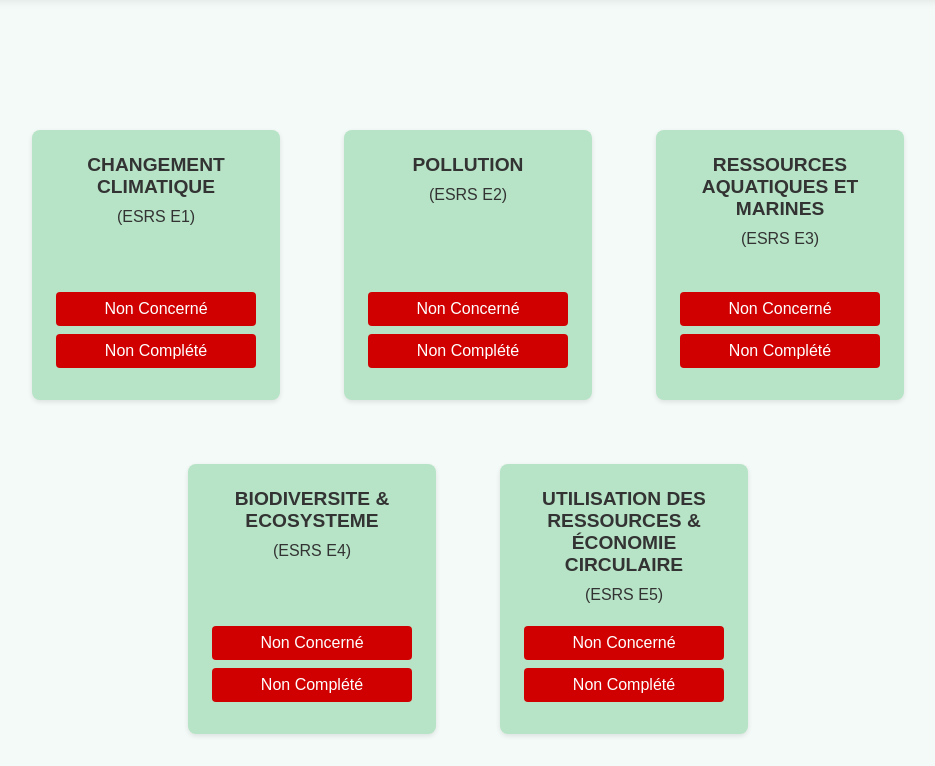
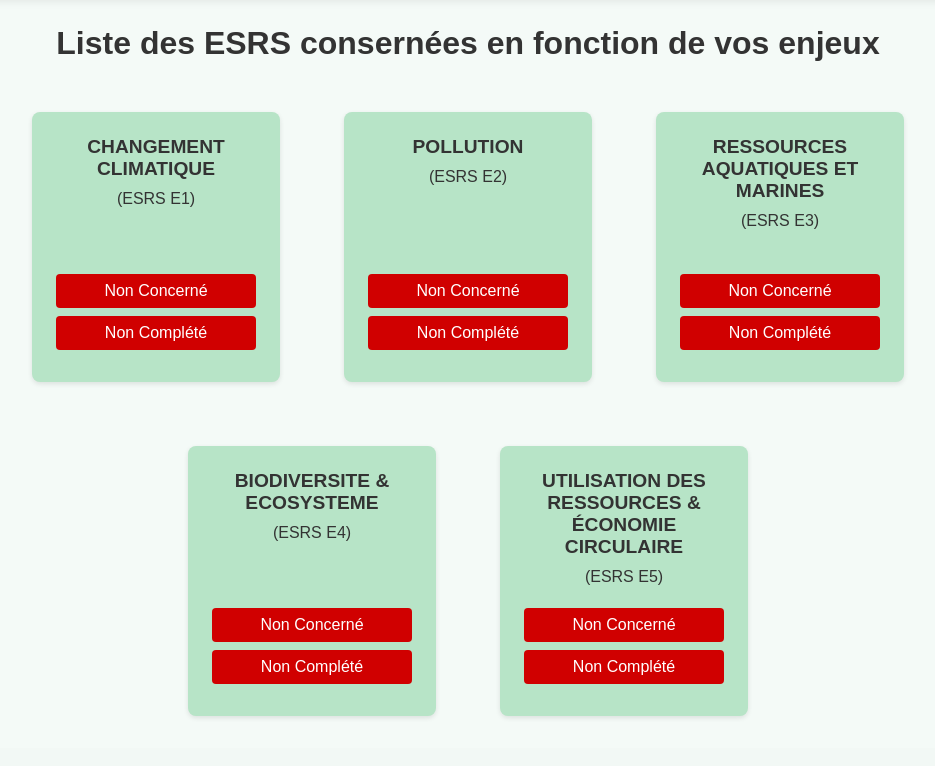
Before and after one commit to Nyftheart/WEBPHPESRS, a PHP site: page /Tuile.php in a window 1280 px wide. Shown: the part 101-867 px from the top of the page, without its empty margins (172-1107 px from the left). After the commit the page ends 819 px from the top, so only its background shows below. Run offline with PHP 8.4, Linux system fonts and the light colour scheme.

Commit message:
new step version

```diff
--- a/Tuile.php
+++ b/Tuile.php
@@ -69,7 +69,7 @@
             flex-wrap: wrap;
             justify-content: center;
             padding: 2em;
-            padding-top: 130px;
+            padding-top: 50px;
             gap: 4em;
             max-width: 1000px;
             margin: auto;
@@ -140,7 +140,9 @@
         <img src="./images/v312_47.png" alt="Logo" class="logo">
     </div>
 </header>
+<h1 style="display: flex; justify-content: center; margin: auto; margin-top:25px;" >Liste des ESRS consernées en fonction de vos enjeux</h1>
 <main>
+
     <div class="card" id="ESRS E1">
         <div class="headerText">
             <h2>CHANGEMENT CLIMATIQUE</h2>
```
